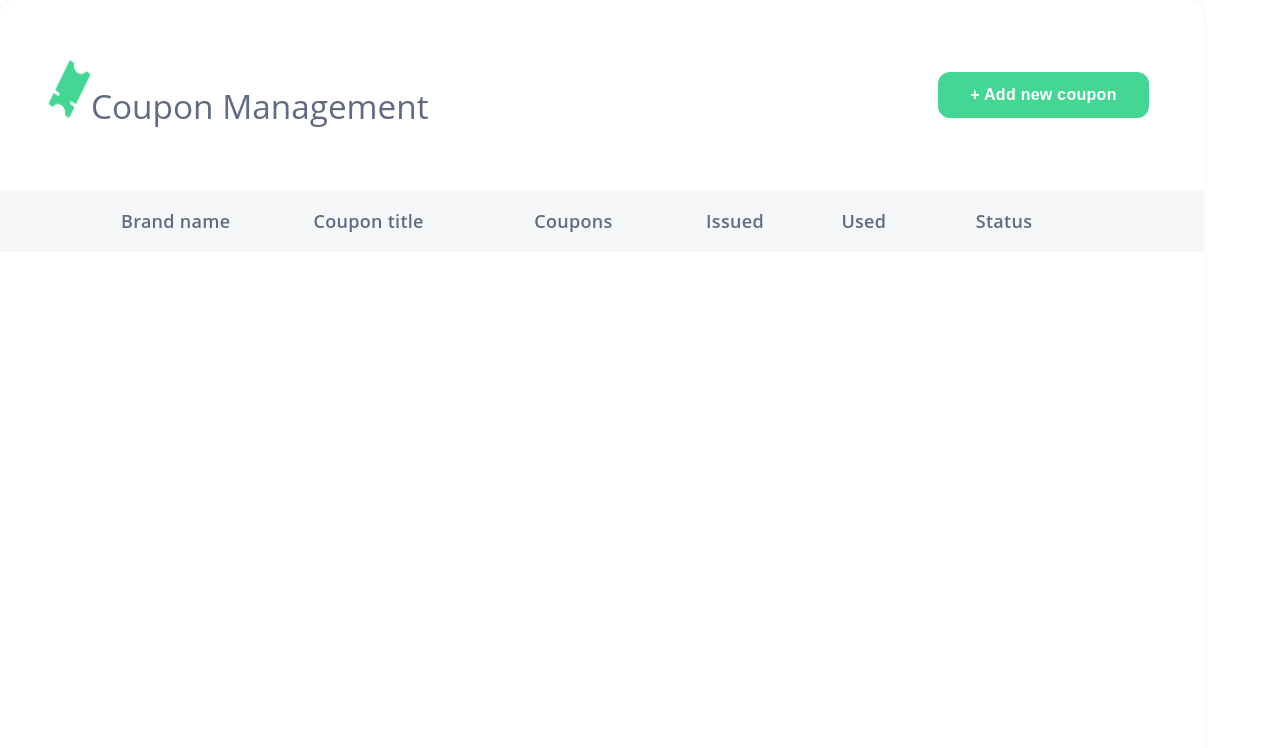
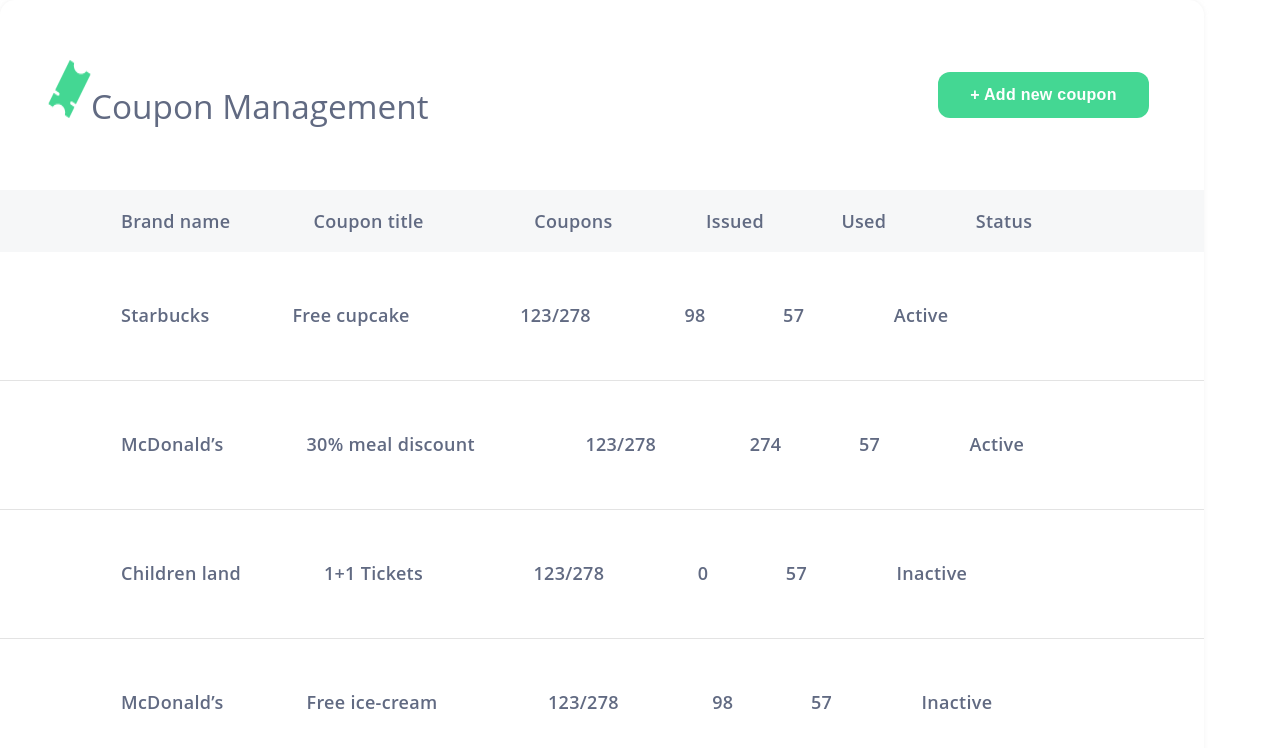
Before and after one commit to Yehuda-Volodin/Coupon-management, a React (Create React App) app in the folder coupon-management/: page / in a window 1280 px wide. Shown: the top 748 px of the page. Built offline with nearby package versions, Linux system fonts and the light colour scheme.

Commit message:
Coupons Table was added.

```diff
--- a/coupon-management/src/components/CouponManagement.js
+++ b/coupon-management/src/components/CouponManagement.js
@@ -5,20 +5,50 @@
 import MainHeader from './MainHeader';
 
 export default function CouponManagement() {
+    const [coupons, setCoupons] = useState([
+        { brandName: "Starbucks", couponTitle: "Free cupcake", coupons: "123/278", issued: 98, used: 57, status: true },
+        { brandName: "McDonald’s", couponTitle: "30% meal discount", coupons: "123/278", issued: 274, used: 57, status: true },
+        { brandName: "Children land", couponTitle: "1+1 Tickets", coupons: "123/278", issued: 0, used: 57, status: false },
+        { brandName: "McDonald’s", couponTitle: "Free ice-cream", coupons: "123/278", issued: 98, used: 57, status: false }
+    ]);
+
+    const couponsTable = coupons.map((element, index) =>
+        <div style={{
+            "paddingTop": "51px",
+            "paddingBottom": "53px",
+            "height": "24px",
+            "borderBottom": "1px solid #E3E3E3",
+
+            "paddingLeft": "121px",
+            "fontSize": "18px",
+            "fontWeight": "600",
+            "lineHeight": "24px",
+            "letterSpacing": "0.3px"
+        }}>
+            {element.brandName}
+            <span style={{ "marginLeft": "78px" }}> {element.couponTitle} </span>
+            <span style={{ "marginLeft": "105.5px" }}> {element.coupons} </span>
+            <span style={{ "marginLeft": "88.5px" }}> {element.issued} </span>
+            <span style={{ "marginLeft": "72.5px" }}> {element.used} </span>
+            <span style={{ "marginLeft": "84.5px" }}> {element.status ? "Active" : "Inactive"} </span>
+        </div>
+    )
+
     return (
         <div className="mainDiv">
             <MainHeader
                 headerText="Coupon Management"
-                headerStyle={{ "fontSize":"33.32px", "float":"left", "letterSpacing": "-0.01px" }}
+                headerStyle={{ "fontSize": "33.32px", "float": "left", "letterSpacing": "-0.01px" }}
             />
             {/*Coupons table headers*/}
             <div style={{
                 "marginTop": "131px",
-                "paddingLeft": "121px",
                 "paddingTop": "19.5px",
                 "paddingBottom": "18.5px",
                 "backgroundColor": "#F6F7F8",
                 "height": "24px",
+
+                "paddingLeft": "121px",
                 "fontSize": "18px",
                 "fontWeight": "600",
                 "lineHeight": "24px",
@@ -31,6 +61,8 @@
                 <span style={{ "marginLeft": "72.5px" }}> Used </span>
                 <span style={{ "marginLeft": "84.5px" }}> Status </span>
             </div>
+
+            {couponsTable}
         </div>
     )
 }
```
